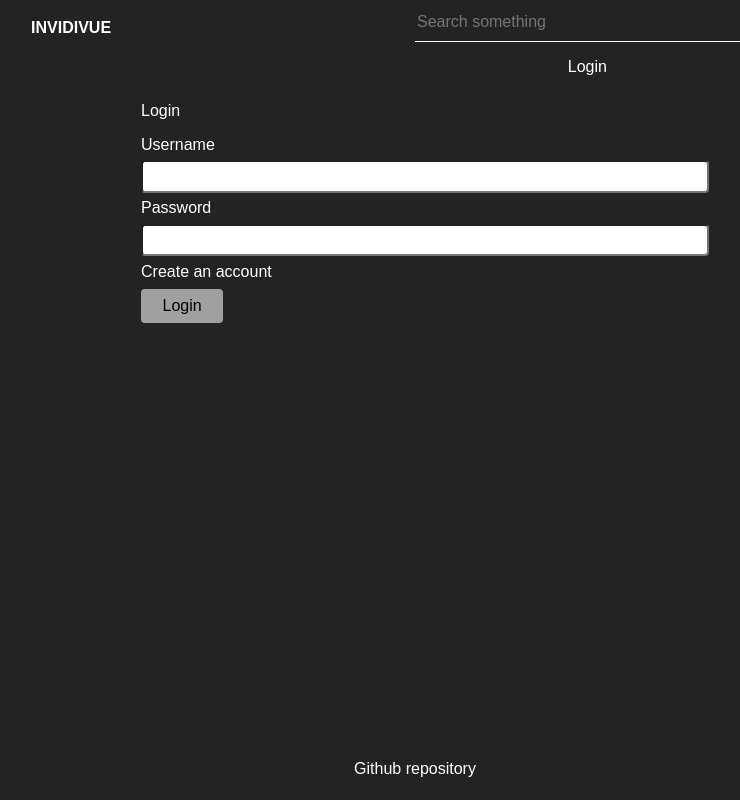
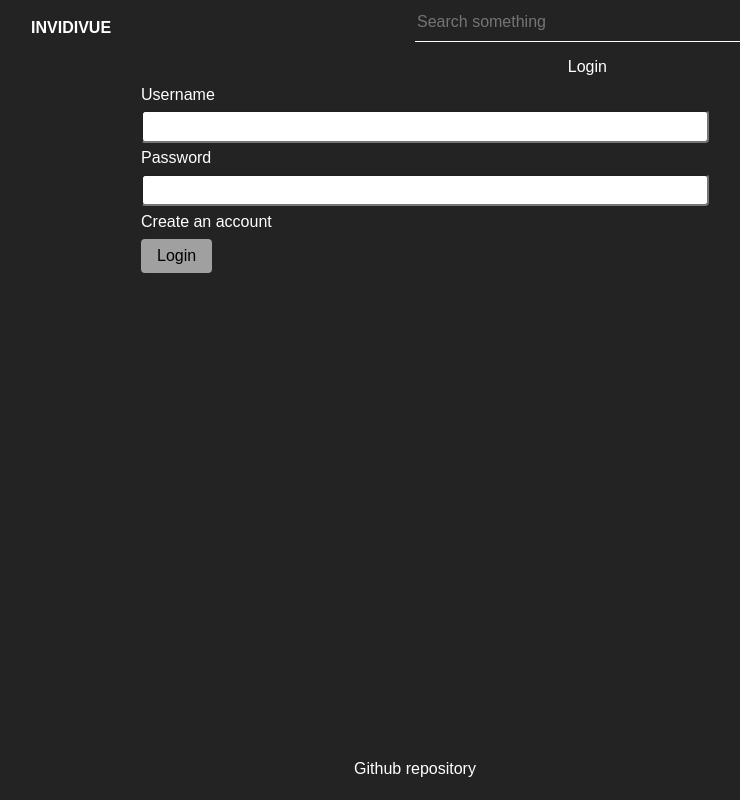
Before and after one commit to 89Q12/invidivue, a Vue app in the folder frontend/: page /signin in a window 1280 px wide. Shown: the whole page, without its empty margins (225-965 px from the left). Built offline with nearby package versions, Linux system fonts and the light colour scheme; what @oruga-ui/oruga-next would draw is missing.

Commit message:
removed <p>Login</p> and changed login btn style

```diff
--- a/frontend/src/components/LoginForm.vue
+++ b/frontend/src/components/LoginForm.vue
@@ -2,7 +2,6 @@
 	<div class="center">
 		<form class="loginForm">
 			<fieldset>
-				<p>Login</p>
 				<label>Username</label>
 				<input type="text" v-model="form.username" required />
 				<label>Password</label>
@@ -87,10 +86,8 @@ export default {
 	border: none;
 }
 button {
-	width: 15%;
 	font-size: 100%;
 	margin-top: 0.5em;
-	margin-right: auto;
 	padding: 0.5em 1em;
 	background-color: #a0a0a0;
 	box-shadow: none;
```
